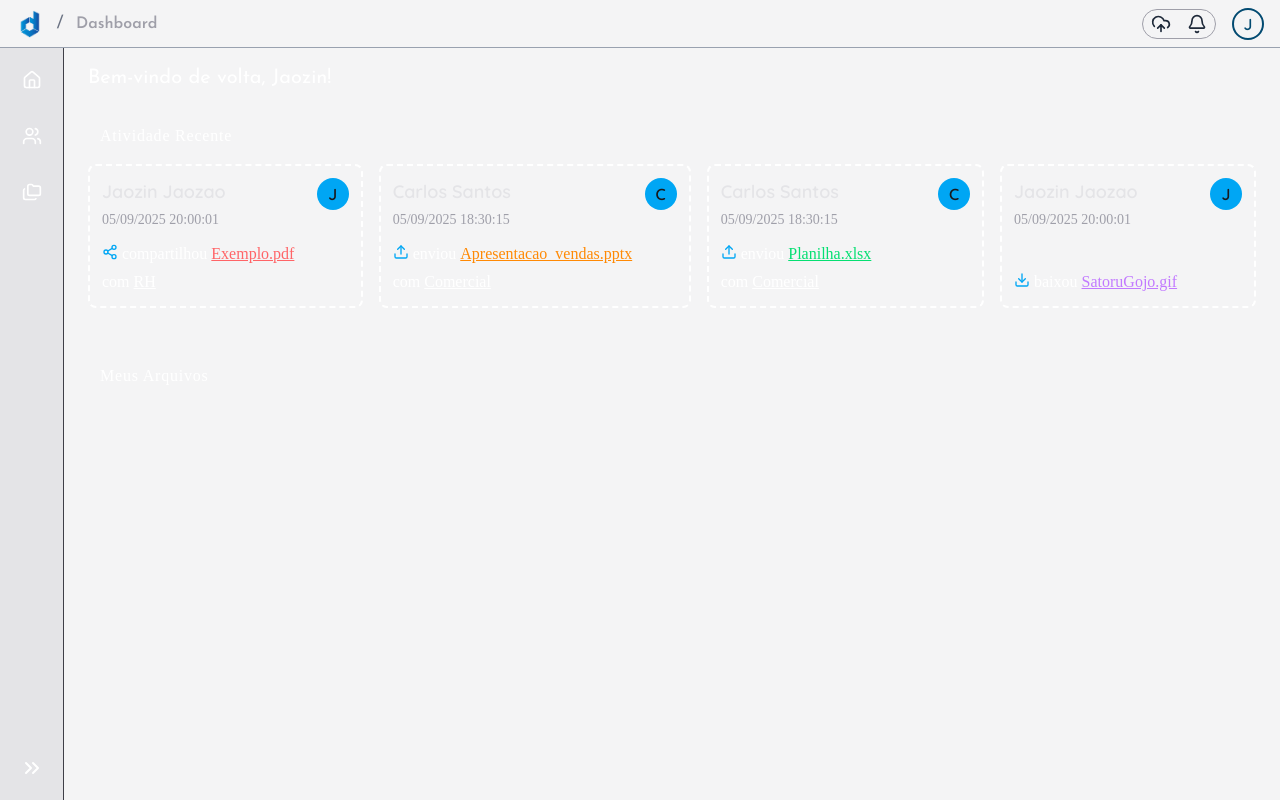
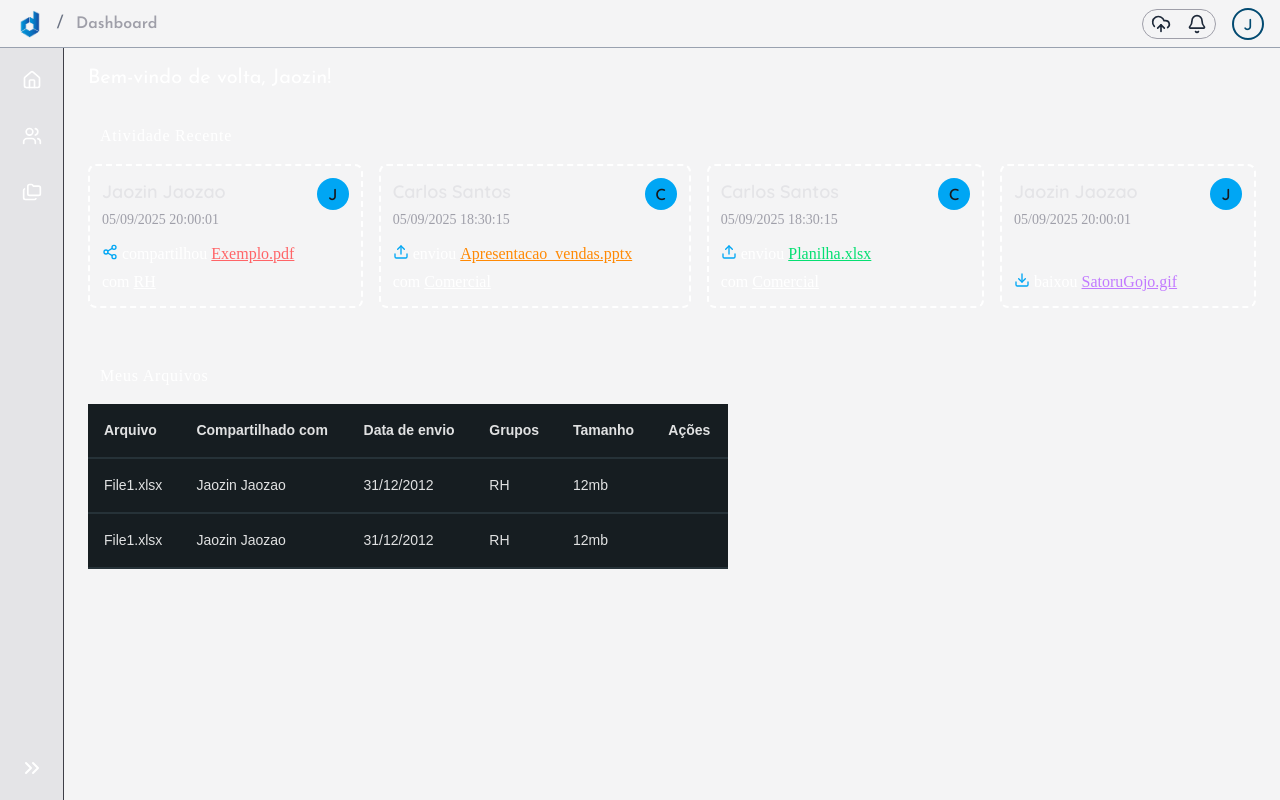
Before and after one commit to nicolRB/docsfer, a React (Vite) app in the folder src/Docsfer.Web/: page /dashboard in a window 1280 px wide. Built offline with nearby package versions, Linux system fonts and the light colour scheme; a web font is replaced by a local one.

Commit message:
Table added, needs fix but its added

```diff
--- a/src/Docsfer.Web/src/components/common/loginInput.tsx
+++ b/src/Docsfer.Web/src/components/common/loginInput.tsx
@@ -14,7 +14,7 @@ const loginInput: React.FC<LoginInputProps> = ({
   return (
     <fieldset className="flex flex-col-reverse gap-2 items-start justify-start group">
       <input
-        className="flex items-center text-sm peer w-full h-default p-3 rounded-sm border-2 border-black/15 focus:border-gray-600 placeholder:text-black/25 outline-none font-semibold transition-all ease-in-out duration-300 group focus:tracking-wide "
+        className="flex items-center text-sm peer w-full h-default p-3 rounded-sm border-2 border-black/15 focus:border-gray-600 placeholder:text-black/25 outline-none font-semibold transition-all ease-in-out duration-300 group focus:tracking-wide dark:placeholder:!text-black/25 dark:text-black/50"
         type={type}
         id="mail"
         placeholder={placeholder}
--- a/src/Docsfer.Web/src/pages/DashboardPage.tsx
+++ b/src/Docsfer.Web/src/pages/DashboardPage.tsx
@@ -2,6 +2,8 @@ import React from "react";
 import PageHeader from "../components/PageHeader";
 import PageAside from "../components/PageAside";
 import CardTemplate from "../components/base/dashboard/CardTemplate";
+import { DataTable } from "primereact/datatable";
+import { Column } from "primereact/column";
 
 const DashboardPage = () => {
   const cardMock = [
@@ -34,6 +36,32 @@ const DashboardPage = () => {
     },
   ];
 
+  const mockColumns = [
+    { field: "Arquivo", header: "Arquivo" },
+    { field: "sharedWith", header: "Compartilhado com" },
+    { field: "sharedAt", header: "Data de envio" },
+    { field: "groups", header: "Grupos" },
+    { field: "Size", header: "Tamanho" },
+    { field: "Ações", header: "Ações" },
+  ];
+
+  const products = [
+    {
+      Arquivo: "File1.xlsx",
+      sharedWith: "Jaozin Jaozao",
+      sharedAt: "31/12/2012",
+      groups: "RH",
+      Size: "12mb",
+    },
+    {
+      Arquivo: "File1.xlsx",
+      sharedWith: "Jaozin Jaozao",
+      sharedAt: "31/12/2012",
+      groups: "RH",
+      Size: "12mb",
+    },
+  ];
+
   return (
     <div className="min-h-dvh w-dvw bg-zinc-100 dark:bg-zinc-900 overflow-hidden scrollbar-thin scrollbar-track-zinc-900">
       <PageHeader />
@@ -59,10 +87,28 @@ const DashboardPage = () => {
                 </div>
               </div>
               {/* ↓ Seção 2: Arquivos Enviados ↓ */}
-              <div className="flex flex-col">
+              <div className="flex flex-col gap-2">
                 <h3 className="inline-flex w-fit font-gabarito dark:text-sky-500 tracking-wider px-3 py-2 rounded-sm dark:bg-sky-500/20">
                   Meus Arquivos
                 </h3>
+                {/* TODO: Change the DataTable to make it so that each column is a <Column/>, this will make better customization possible (like clicking in a file to open its page) */}
+                <DataTable
+                  value={products}
+                  tableStyle={{
+                    minWidth: "50dvw",
+                    fontSize: "14px",
+                    width: "min-content",
+                    textWrap: "nowrap",
+                  }}
+                >
+                  {mockColumns.map((col) => (
+                    <Column
+                      key="col.field"
+                      field={col.field}
+                      header={col.header}
+                    />
+                  ))}
+                </DataTable>
               </div>
               {/* ↓ Seção 3: Todos os Arquivos ↓ */}
               <div className="flex flex-col"></div>
```
